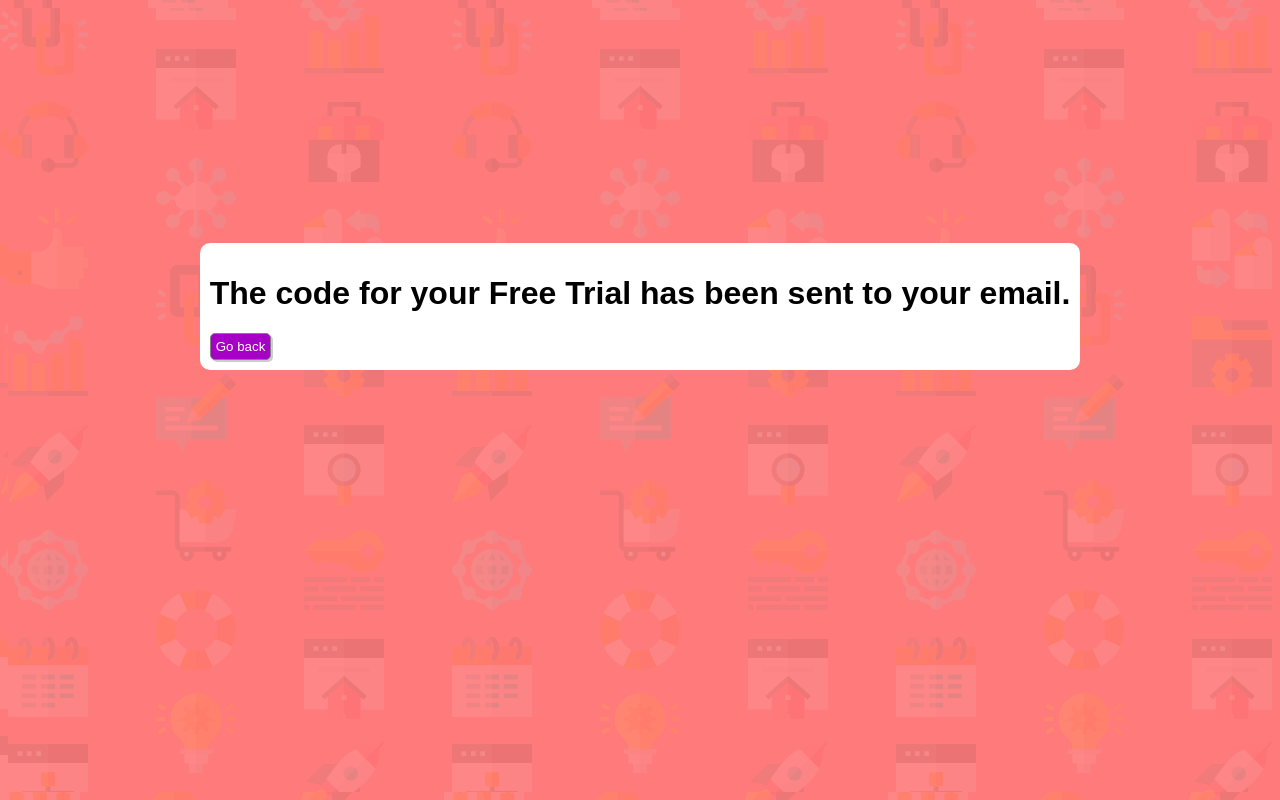
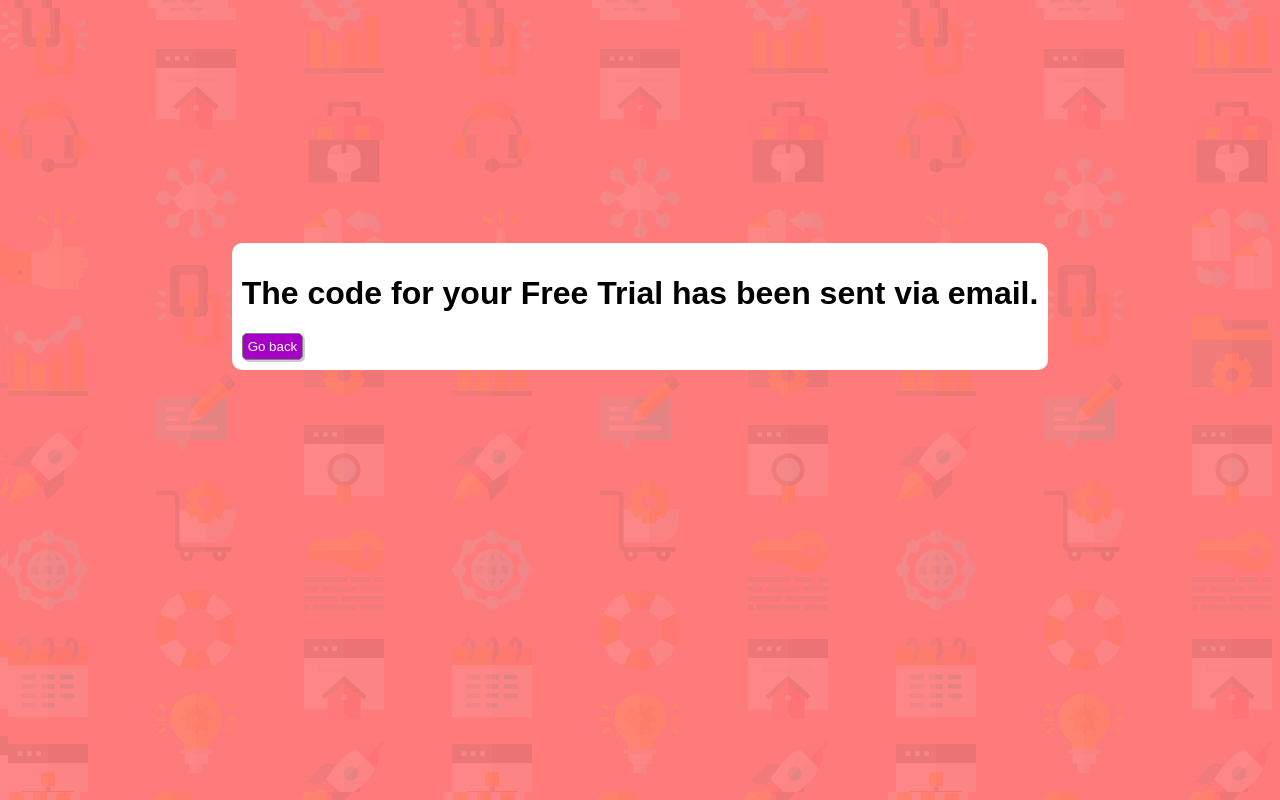
Before and after one commit to julio-nt/Simple-SignUp-Page, a plain HTML site: page thanks.html in a window 1280 px wide. Drawn offline with Linux system fonts and the light colour scheme.

Commit message:
fixed grammar

```diff
--- a/thanks.html
+++ b/thanks.html
@@ -8,7 +8,7 @@
 	</head>
 	<body>
 		<div class="message">
-			<h1>The code for your Free Trial has been sent to your email.</h1>
+			<h1>The code for your Free Trial has been sent via email.</h1>
 
 			<button id="home" onclick="location.href='index.html'">
 				Go back
```
